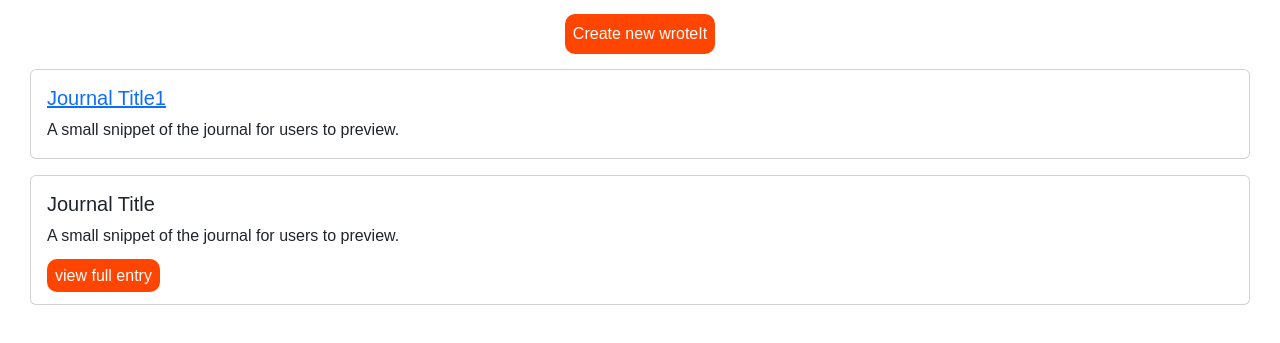
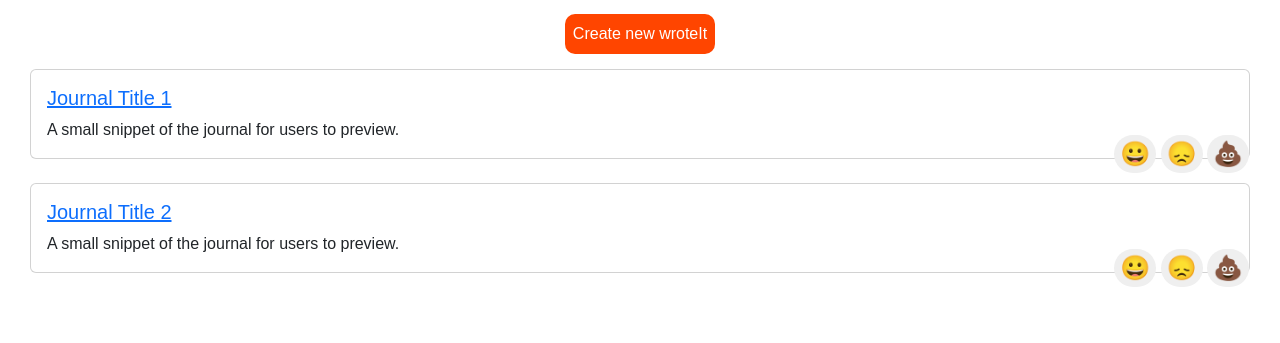
Before and after one commit to jakerinahmed/project-1-front-end, a website: page home.html in a window 1280 px wide. Shown: the part 139-482 px from the top of the page. Drawn offline with nearby package versions, Linux system fonts and the light colour scheme.

Commit message:
add emoji to homepage

```diff
--- a/home.html
+++ b/home.html
@@ -47,21 +47,36 @@
 
       <div class="card w-100">
         <div class="card-body">
-          <h5> <a href="view.html"> Journal Title1</a></h5>
+          <h5 class="card-title"><a href="view.html"> Journal Title 1</a></h5>
           <p class="card-text">
             A small snippet of the journal for users to preview.
           </p>
         </div>
+
+        <div id="emoji">
+          <span class="emojiBtn">
+            <button id ="emoji1">&#x1F600;</button>
+            <button id = "emoji2">&#x1F61E;</button>
+            <button id="emoji3">&#x1F4A9;</button>
+          </span>
+        </div>
       </div>
 
-      <div class="card w-100 my-3">
+      <div class="card w-100 my-4">
         <div class="card-body">
-          <h5 class="card-title">Journal Title</h5>
+          <h5 class="card-title"><a href="view.html"> Journal Title 2</a></h5>
           <p class="card-text">
             A small snippet of the journal for users to preview.
           </p>
-          <a href="#" class="comment-button">view full entry</a>
         </div>
+        <div id="emoji">
+          <span class="emojiBtn">
+            <button id ="emoji1">&#x1F600;</button>
+            <button id = "emoji2">&#x1F61E;</button>
+            <button id="emoji3">&#x1F4A9;</button>
+          </span>
+        </div>
+
       </div>
 
     </div>
--- a/style.css
+++ b/style.css
@@ -85,3 +85,18 @@
     justify-content: end;
     margin-top: 20px;
 }
+
+#emoji{
+    width: 100%;
+    display: flex;
+    justify-content: flex-end;
+    position: absolute;
+    z-index: 2;
+    margin: 65px 40px 0 0;
+}
+
+.emojiBtn > button {
+    border-radius: 50px;
+    border: none;
+    font-size: x-large;
+}
--- a/style2.css
+++ b/style2.css
@@ -66,7 +66,7 @@
     margin: -10px 40px 0 0 ;
 }
 
-#emoji, button {
+.emojiBtn > button {
     border-radius: 40px;
     border: none;
     font-size: x-large;
```
Also changed, not shown: view.html (+5 -5 lines).
